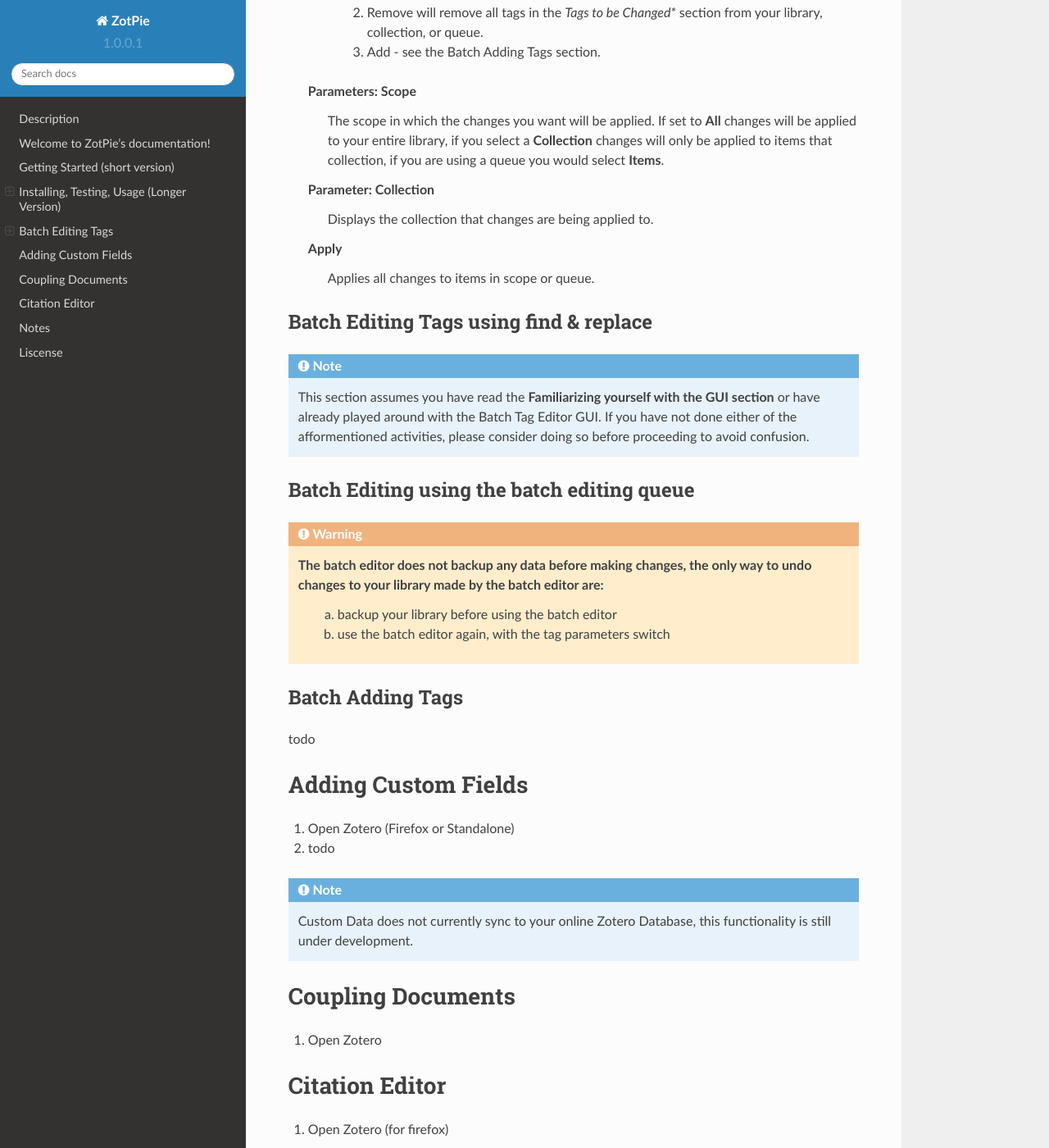
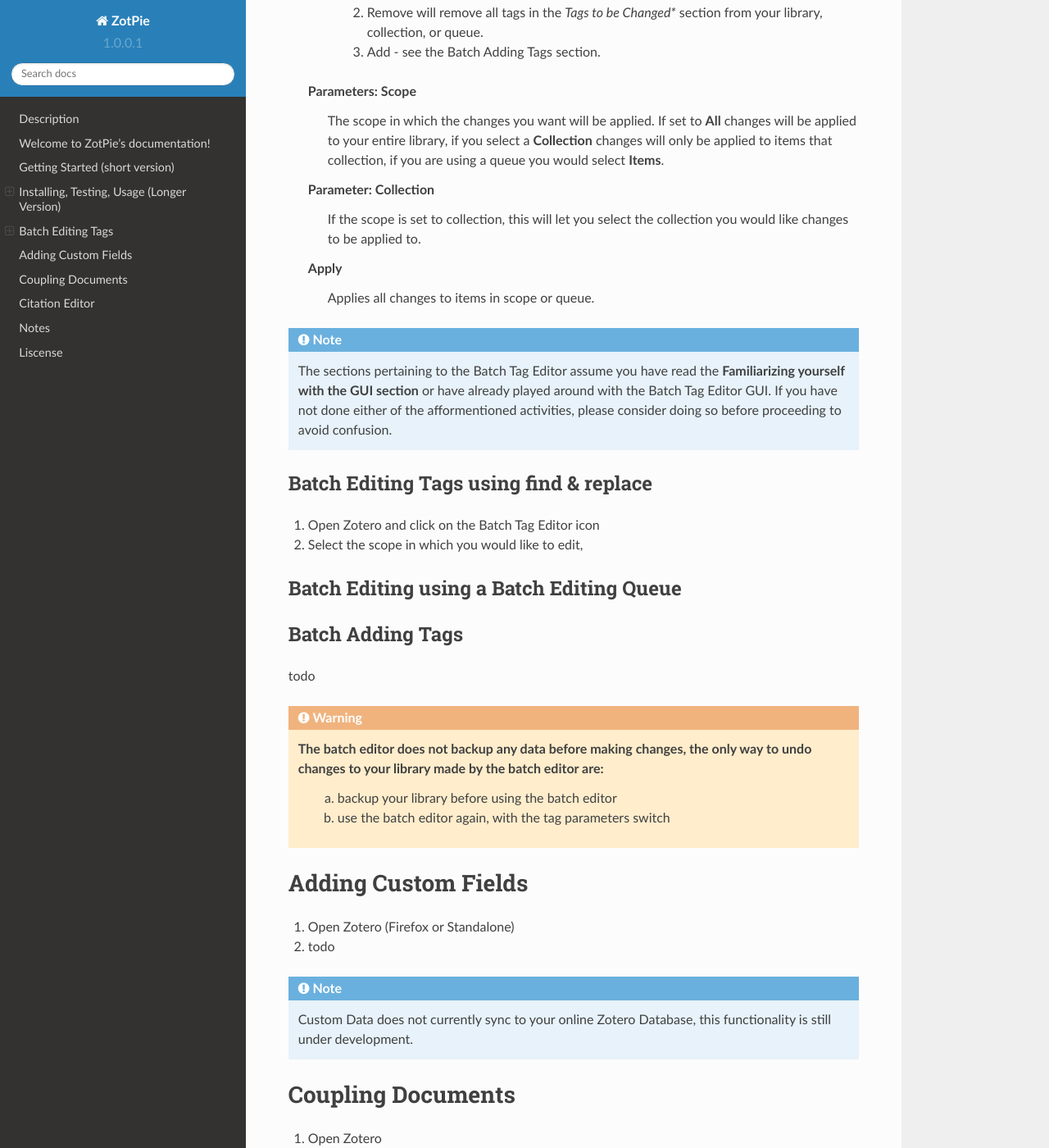
Before and after one commit to persa188/docs, a Sphinx documentation site: the page built from source/index.rst, in a window 1280 px wide and 1400 px high, scrolled down 3003 px. Shown: the whole window at 82% size. Built offline with Sphinx 7.4.7 and the Read the Docs theme 2.0.0, drawn with Linux system fonts in a browser that asks for light colours.

Commit message:
finished batch tag editor gui section

```diff
--- a/source/index.rst
+++ b/source/index.rst
@@ -93,30 +93,37 @@
 		The scope in which the changes you want will be applied. If set to **All** changes will be applied to your entire library, if you select a **Collection** changes will only be applied to items that collection, if you are using a queue you would select **Items**.
 
 	Parameter: Collection
-		Displays the collection that changes are being applied to.
+		If the scope is set to collection, this will let you select the collection you would like changes to be applied to.
 	Apply
 		Applies all changes to items in scope or queue.
 
 .. |btedit_window| image:: _assets/btedit_window.png
 
+
+.. note::
+
+	The sections pertaining to the Batch Tag Editor assume you have read the **Familiarizing yourself with the GUI section** or have already played around with the Batch Tag Editor GUI. If you have not done either of the afformentioned activities, please consider doing so before proceeding to avoid confusion.
+
 Batch Editing Tags using find & replace
 -----------------------------------------
-.. note::
 
-	This section assumes you have read the **Familiarizing yourself with the GUI section** or have already played around with the Batch Tag Editor GUI. If you have not done either of the afformentioned activities, please consider doing so before proceeding to avoid confusion.
+#. Open Zotero and click on the Batch Tag Editor icon
+#. Select the scope in which you would like to edit,
 
-Batch Editing using the batch editing queue
+Batch Editing using a Batch Editing Queue
 --------------------------------------------
+
+
+
+.. batch-adding-tags:
+Batch Adding Tags
+-----------------
+todo
 
 .. warning::
 	The batch editor does not backup any data before making changes, the only way to undo changes to your library made by the batch editor are:
 		(a) backup your library before using the batch editor
 		(b) use the batch editor again, with the tag parameters switch
-
-.. batch-adding-tags:
-Batch Adding Tags
------------------
-todo
 
 Adding Custom Fields
 ===================
```
Also changed, not shown: 5 other files.
